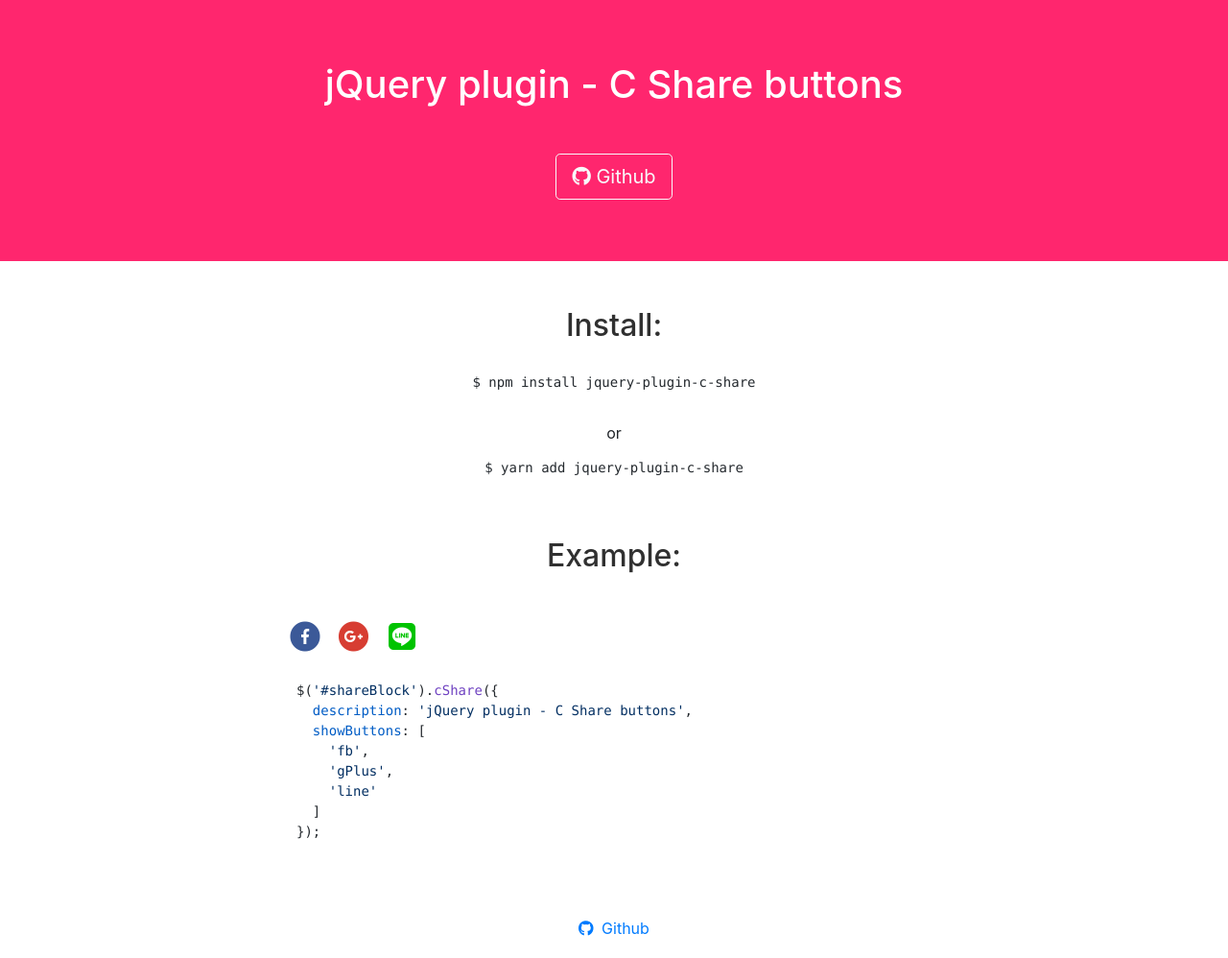
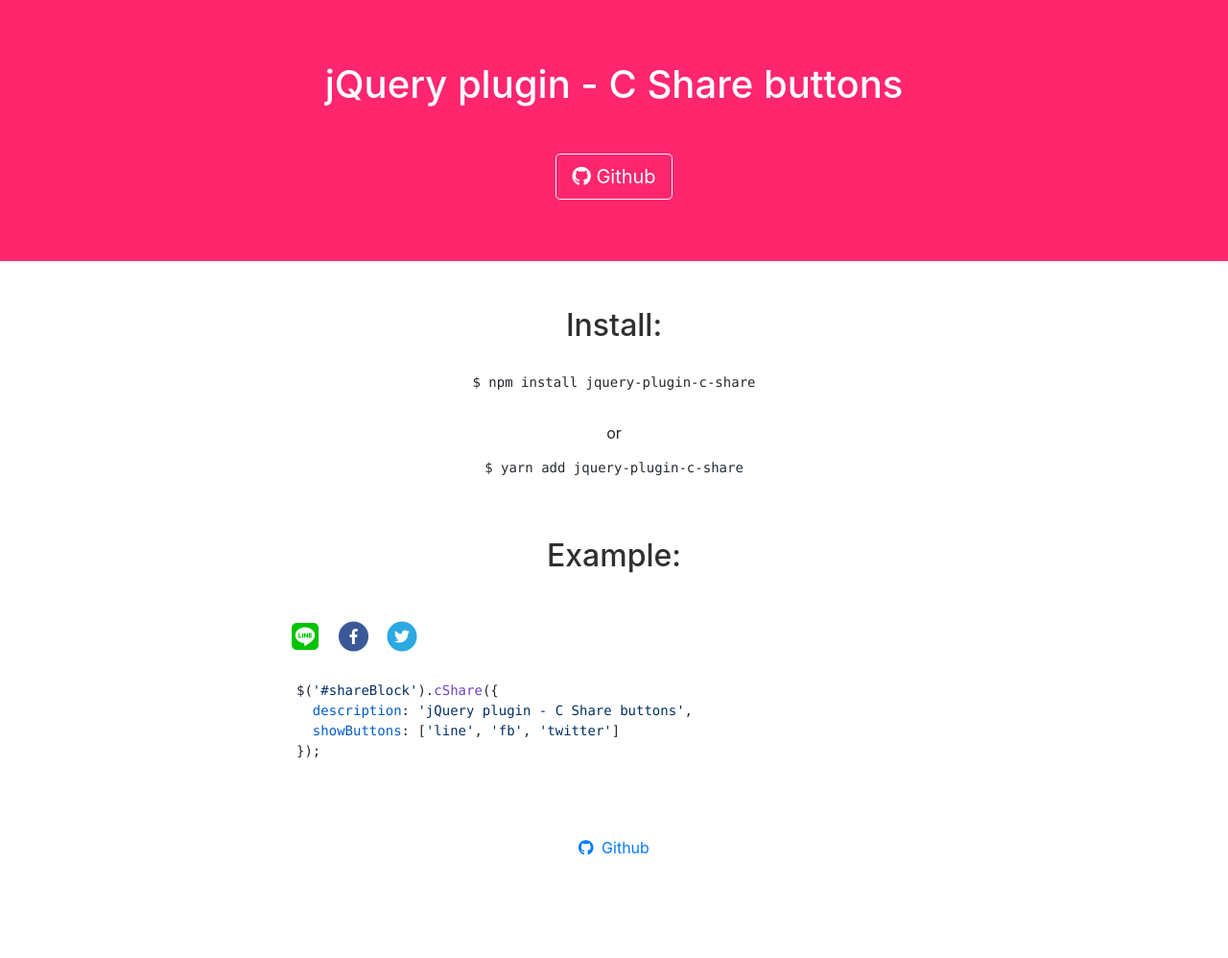
Before and after one commit to ycs77/jquery-plugin-c-share, a website: page docs/index.html in a window 1280 px wide. Shown: the whole page at 96% size. After the commit the page ends 959 px from the top, so only its background shows below. Drawn offline with nearby package versions, Linux system fonts and the light colour scheme.

Commit message:
Change example showButtons content

```diff
--- a/docs/index.html
+++ b/docs/index.html
@@ -58,11 +58,7 @@
 
       <pre><code class="js">$('#shareBlock').cShare({
   description: 'jQuery plugin - C Share buttons',
-  showButtons: [
-    'fb',
-    'gPlus',
-    'line'
-  ]
+  showButtons: ['line', 'fb', 'twitter']
 });</code></pre>
     </div>
 
@@ -81,11 +77,7 @@
 
     $('#shareBlock').cShare({
       description: 'jQuery plugin - C Share buttons...',
-      showButtons: [
-        'fb',
-        'gPlus',
-        'line'
-      ]
+      showButtons: ['line', 'fb', 'twitter']
     });
   </script>
 
```
Also changed, not shown: README.md.
